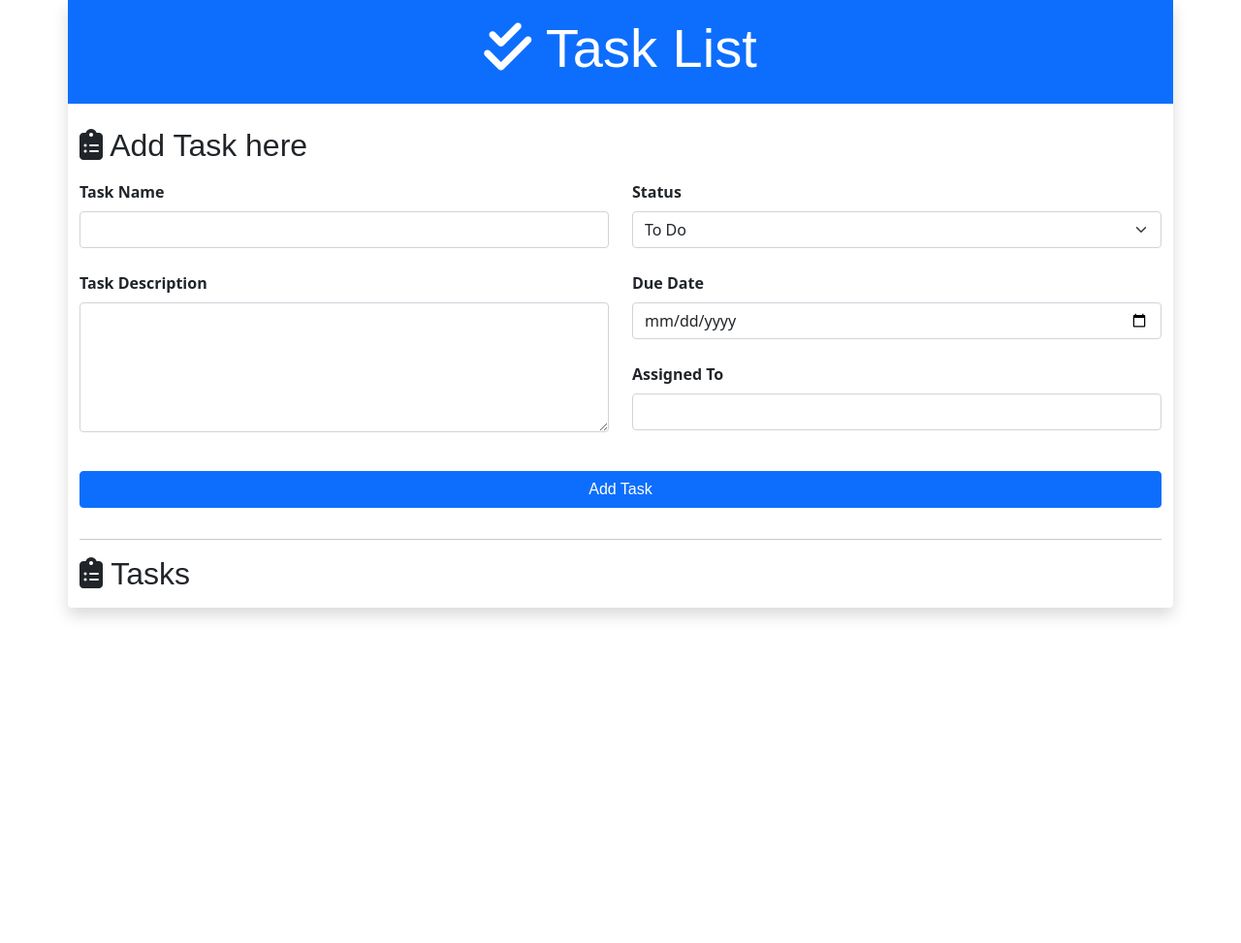
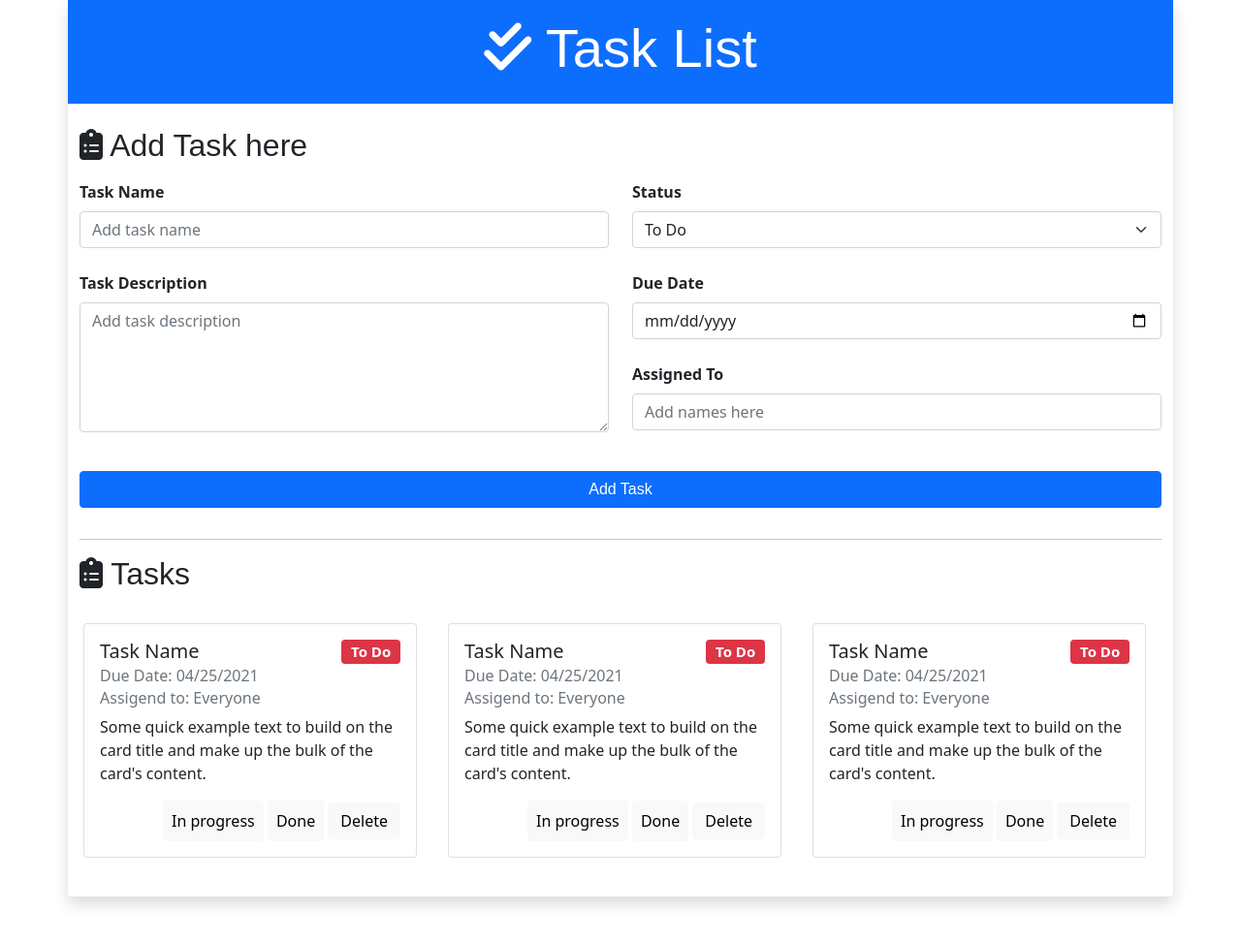
Before and after one commit to JWD2Room10/TaskManager, a plain HTML site: page index.html in a window 1280 px wide. Shown: the whole page at 97% size. Before the commit the page ends 800 px from the top, so only its background shows below. Drawn offline with nearby package versions, Linux system fonts and the light colour scheme; a web font is replaced by a local one.

Commit message:
creating basic card and card list layout

```diff
--- a/css/styles.css
+++ b/css/styles.css
@@ -1,3 +1,7 @@
 h1, h2, .rocknroll1 {
     font-family: 'RocknRoll One', sans-serif;
 }
+
+ul {
+    list-style: none;
+}
--- a/index.html
+++ b/index.html
@@ -31,11 +31,12 @@
                 <div class="col-6">
                     <div class="mb-4">
                         <label for="taskName" class="form-label fw-bold">Task Name</label>
-                        <input type="text" class="form-control" id="taskName">
+                        <input type="text" class="form-control" id="taskName" placeholder="Add task name">
                     </div>
                     <div class="mb-4">
                         <label for="taskDescription" class="form-label fw-bold">Task Description</label>
-                        <textarea class="form-control" id="taskDescription" rows="5"></textarea>
+                        <textarea class="form-control" id="taskDescription" rows="5"
+                            placeholder="Add task description"></textarea>
                     </div>
                 </div>
                 <div class="col-6">
@@ -54,7 +55,7 @@
                     </div>
                     <div class="mb-4">
                         <label for="assignedTo" class="form-label fw-bold">Assigned To</label>
-                        <input type="text" class="form-control" id="assigendTo">
+                        <input type="text" class="form-control" id="assigendTo" placeholder="Add names here">
                     </div>
                 </div>
                 <div class="col-12 d-grid my-3">
@@ -64,8 +65,74 @@
         </form>
         <hr>
         <!-- Task card section -->
-        <section>
+        <section class="pb-3">
             <h2 class="pb-3"><i class="fas fa-clipboard-list"></i> Tasks</h2>
+            <div class="row">
+                <ul class="list-group list-group-horizontal">
+                    <li class="list-group-item border-0">
+                        <div class="col">
+                            <div class="card mb-3">
+                                <div class="card-body">
+                                    <h5 class="card-title">Task Name <span class="badge bg-danger float-end">To
+                                            Do</span></h5>
+                                    <h6 class="card-subtitle mb-2 text-muted">Due Date: 04/25/2021</h6>
+                                    <h6 class="card-subtitle mb-2 text-muted">Assigend to: Everyone</h6>
+                                    <p class="card-text">Some quick example text to build on the card title and make up
+                                        the bulk of the
+                                        card's content.</p>
+                                    <div class="float-end">
+                                        <button class="btn btn-light p-2">In progress</button>
+                                        <button class="btn btn-light p-2">Done</button>
+                                        <button class="btn btn-light">Delete</button>
+                                    </div>
+                                </div>
+                            </div>
+                        </div>
+                    </li>
+                    <li class="list-group-item border-0">
+                        <div class="col">
+                            <div class="card mb-3">
+                                <div class="card-body">
+                                    <h5 class="card-title">Task Name <span class="badge bg-danger float-end">To
+                                            Do</span></h5>
+                                    <h6 class="card-subtitle mb-2 text-muted">Due Date: 04/25/2021</h6>
+                                    <h6 class="card-subtitle mb-2 text-muted">Assigend to: Everyone</h6>
+                                    <p class="card-text">Some quick example text to build on the card title and make up
+                                        the bulk of the
+                                        card's content.</p>
+                                    <div class="float-end">
+
+                                        <button class="btn btn-light p-2">In progress</button>
+                                        <button class="btn btn-light p-2">Done</button>
+                                        <button class="btn btn-light">Delete</button>
+                                    </div>
+                                </div>
+                            </div>
+                        </div>
+                    </li>
+                    <li class="list-group-item border-0">
+                        <div class="col">
+                            <div class="card mb-3">
+                                <div class="card-body">
+                                    <h5 class="card-title">Task Name <span class="badge bg-danger float-end">To
+                                            Do</span></h5>
+                                    <h6 class="card-subtitle mb-2 text-muted">Due Date: 04/25/2021</h6>
+                                    <h6 class="card-subtitle mb-2 text-muted">Assigend to: Everyone</h6>
+                                    <p class="card-text">Some quick example text to build on the card title and make up
+                                        the bulk of the
+                                        card's content.</p>
+                                    <div class="float-end">
+                                        <button class="btn btn-light p-2">In progress</button>
+                                        <button class="btn btn-light p-2">Done</button>
+                                        <button class="btn btn-light">Delete</button>
+                                    </div>
+                                </div>
+                            </div>
+                        </div>
+                    </li>
+                </ul>
+
+            </div>
         </section>
 
     </main>
```
